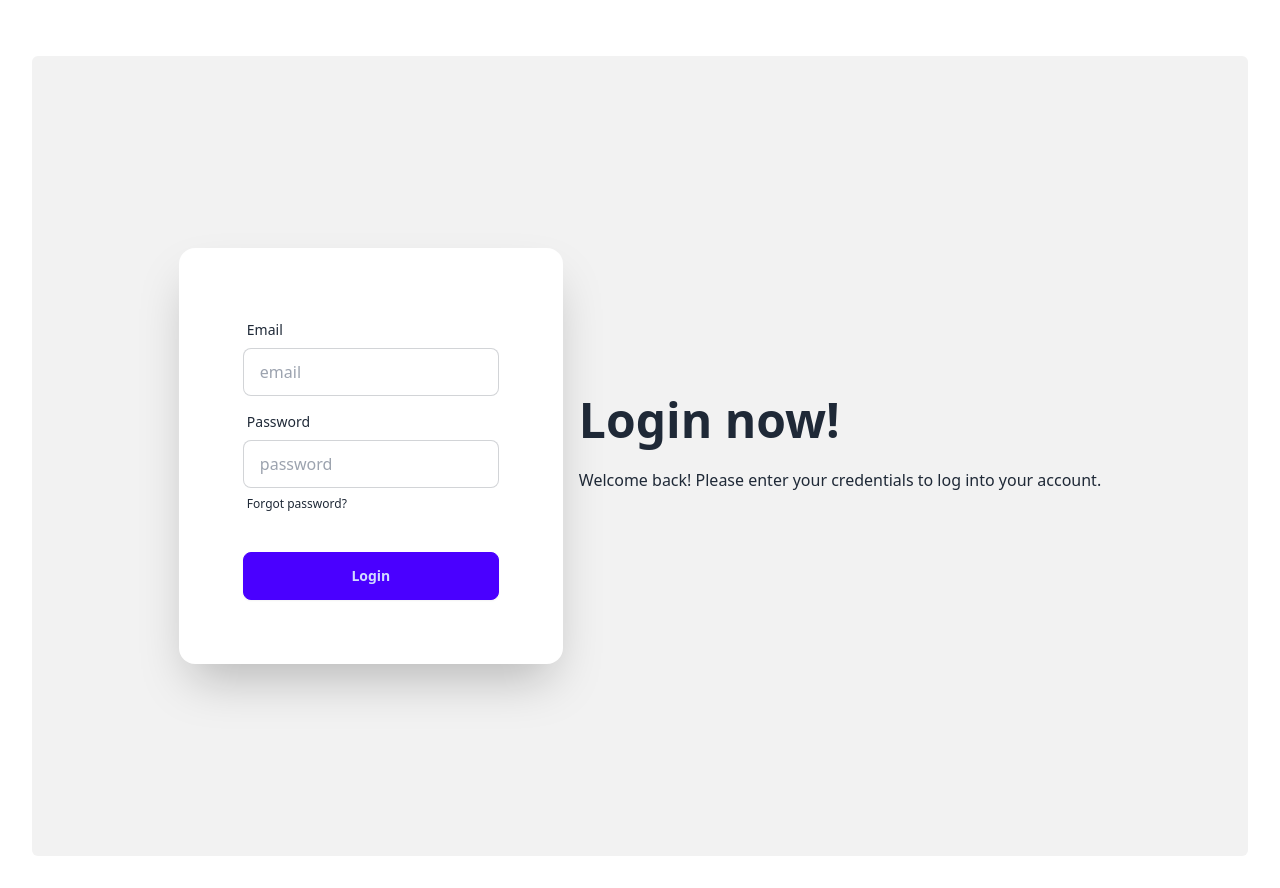
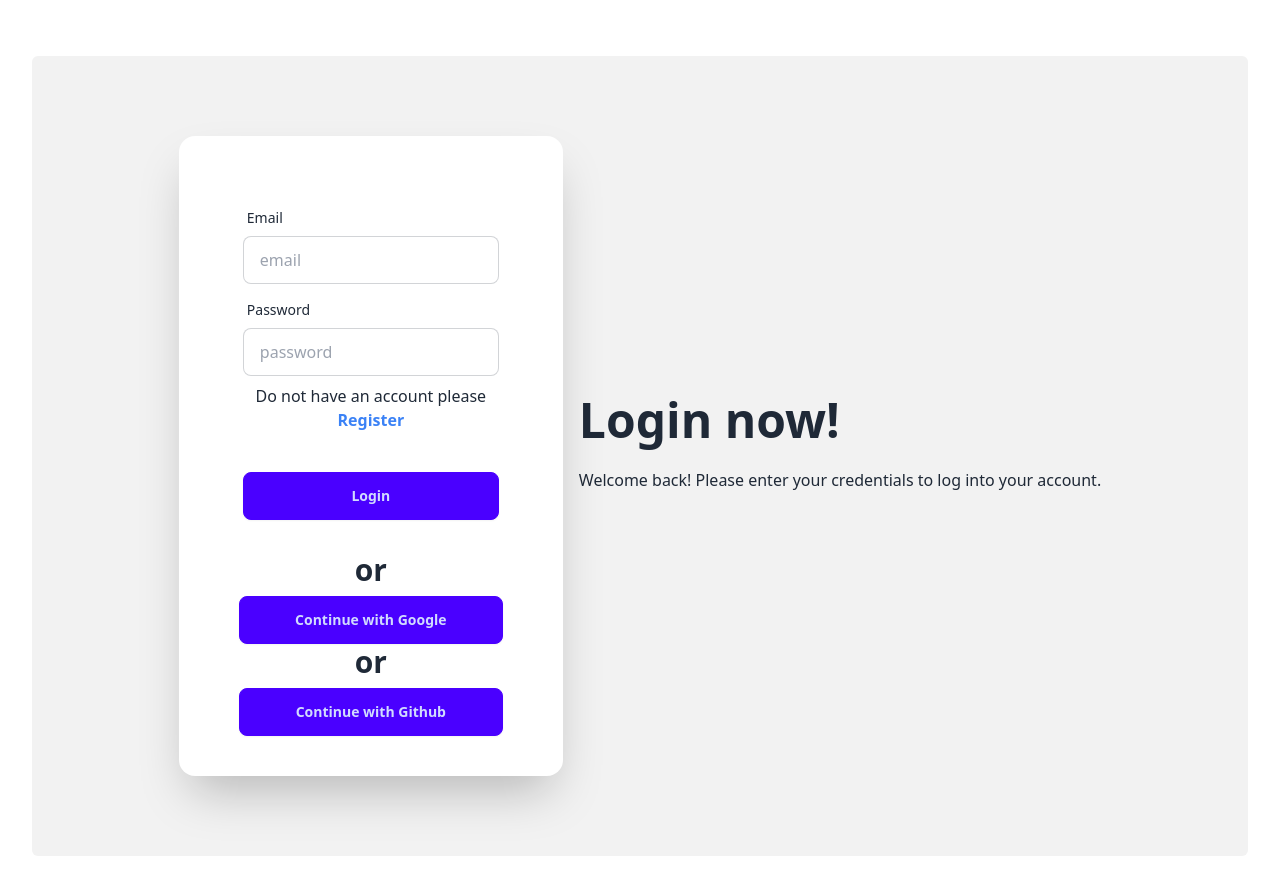
Before and after one commit to Sultana-Razia/tourism-management-client, a React (Vite) app: page /login in a window 1280 px wide. Built offline with nearby package versions, Linux system fonts and the light colour scheme; no server answers.

Commit message:
Integrate login

```diff
--- a/src/pages/Login/Login.jsx
+++ b/src/pages/Login/Login.jsx
@@ -1,6 +1,35 @@
-import React from 'react';
+import React, { useContext } from 'react';
+import { Link, useLocation, useNavigate } from 'react-router-dom';
+import { AuthContext } from '../../providers/AuthProviders';
 
 const Login = () => {
+
+    const { signIn, handleGoogleSignIn, handleGithubSignIn } = useContext(AuthContext);
+    const location = useLocation();
+    const navigate = useNavigate();
+
+    const handleLogin = e => {
+        e.preventDefault();
+
+        console.log(e.currentTarget);
+        const form = new FormData(e.currentTarget);
+        const email = form.get('email');
+        const password = form.get('password');
+        // console.log(email, password);
+        signIn(email, password)
+            .then(result => {
+                console.log(result.user);
+
+                //navigate after login
+                navigate(location?.state ? location.state : '/');
+            })
+            .catch(error => {
+                console.error(error);
+            })
+    }
+
+
+
     return (
         <div>
             <div className="hero bg-base-200 min-h-screen rounded-md mt-6">
@@ -10,26 +39,34 @@ const Login = () => {
                         <p className="py-6">Welcome back! Please enter your credentials to log into your account.</p>
                     </div>
                     <div className="card bg-base-100 w-full max-w-sm shrink-0 shadow-2xl">
-                        <form className="card-body">
+                        <form onSubmit={handleLogin} className="card-body">
                             <div className="form-control">
                                 <label className="label">
                                     <span className="label-text">Email</span>
                                 </label>
-                                <input type="email" placeholder="email" className="input input-bordered" required />
+                                <input type="email" name='email' placeholder="email" className="input input-bordered" required />
                             </div>
                             <div className="form-control">
                                 <label className="label">
                                     <span className="label-text">Password</span>
                                 </label>
-                                <input type="password" placeholder="password" className="input input-bordered" required />
+                                <input type="password" name='password' placeholder="password" className="input input-bordered" required />
                                 <label className="label">
-                                    <a href="#" className="label-text-alt link link-hover">Forgot password?</a>
+                                    <p>Do not have an account please <Link to='/register' className="text-blue-500 font-bold">Register</Link></p>
                                 </label>
                             </div>
                             <div className="form-control mt-6">
                                 <button className="btn btn-primary">Login</button>
                             </div>
                         </form>
+                        <p className="text-center text-3xl font-semibold">or</p>
+                        <div className="form-control mt-2 px-7">
+                            <button onClick={handleGoogleSignIn} className="btn btn-primary">Continue with Google</button>
+                        </div>
+                        <p className="text-center text-3xl font-semibold">or</p>
+                        <div className="form-control my-2 px-7">
+                            <button onClick={handleGithubSignIn} className="btn btn-primary">Continue with Github</button>
+                        </div>
                     </div>
                 </div>
             </div>
```
